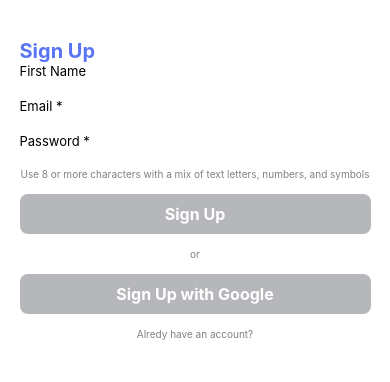
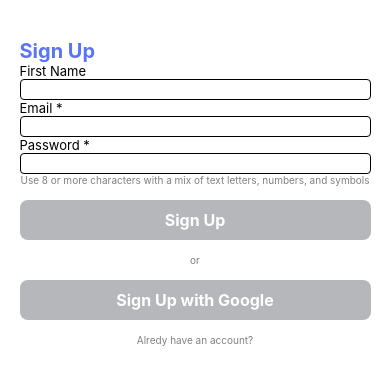
Before and after one commit to BC-MAY-21-RN/kata-05-reservacion-de-vuelos-k5-n21-t4, a React Native app in the folder FlightBookingApp/: screen / in a window 390 px wide. Shown: the top 382 px of the page. Built offline with nearby package versions, Linux system fonts and the light colour scheme.

Commit message:
Cambios de estilos input

```diff
--- a/FlightBookingApp/src/Assets/styled.js
+++ b/FlightBookingApp/src/Assets/styled.js
@@ -26,6 +26,8 @@ export const InputLog = styled.TextInput`
     font-size: 15px;
     color: black;
     font-weight: bold;
+    border: 1px;
+    border-radius: 4px;
   `;
 
 export const PrimeTitle = styled.Text`
--- a/FlightBookingApp/src/Screens/LogUp.js
+++ b/FlightBookingApp/src/Screens/LogUp.js
@@ -8,7 +8,7 @@ import {
   SecondTitle,
   InfoText,
 } from '../Assets/styled';
-import { Input } from 'react-native-elements'
+import { CheckBox  } from 'react-native-elements'
 //import MyTextInput from "../Components/InputLog";
 
 export const LogUp = () => {
@@ -34,6 +34,8 @@ export const LogUp = () => {
 
 
       <InfoText>Use 8 or more characters with a mix of text letters, numbers, and symbols</InfoText>
+
+
 
       <TochOP >
         <TextButton>Sign Up</TextButton>
```
